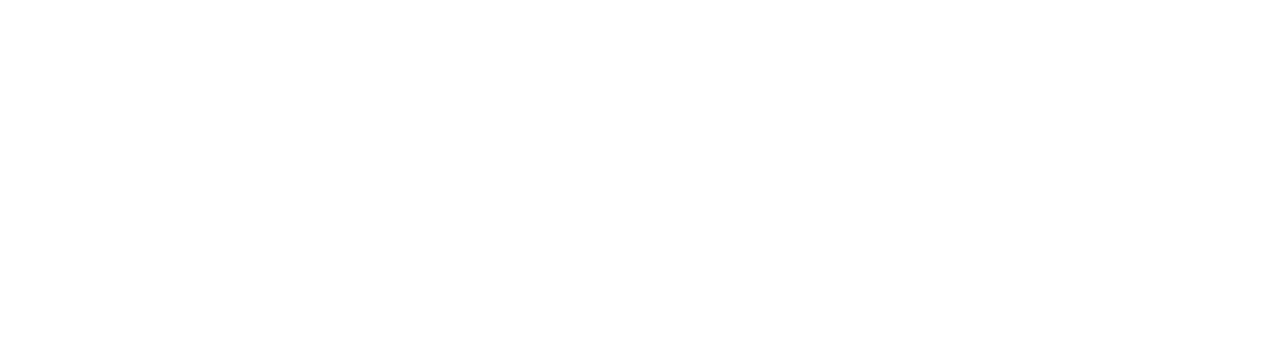
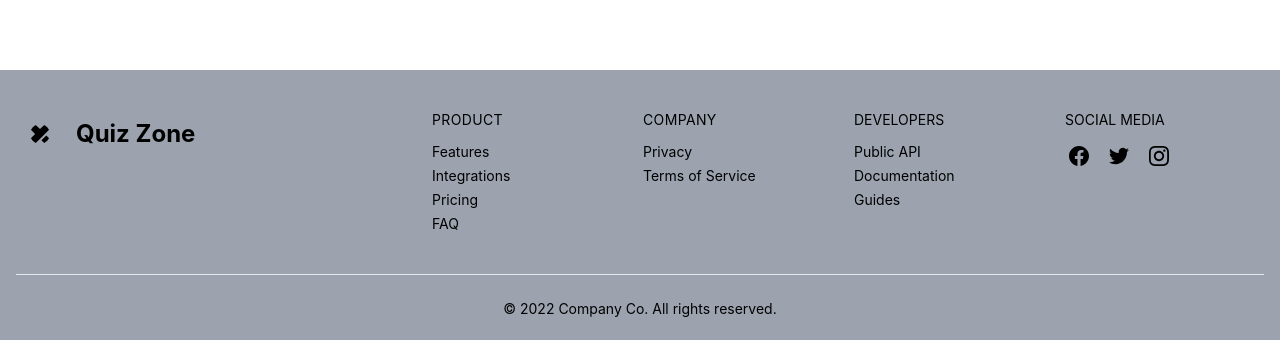
Before and after one commit to ripassorker2/quiz-zone, a React (Create React App) app: page / in a window 1280 px wide. Shown: the part 678-1018 px from the top of the page. Before the commit the page ends 800 px from the top, so only its background shows below. Built offline with nearby package versions, Linux system fonts and the light colour scheme.

Commit message:
added footet and blogs

```diff
--- a/src/components/Blogs/Blogs.jsx
+++ b/src/components/Blogs/Blogs.jsx
@@ -3,7 +3,7 @@
 const Blogs = () => {
   return (
     <div>
-      {/* <div className="flex items-center justify-center">
+      <div className="flex items-center justify-center">
         <div className="bg-white">
           <div className="w-full container flex flex-col justify-center px-4 py-8 mx-auto md:p-8">
             <h2 className="text-2xl font-semibold">
@@ -13,7 +13,7 @@
               React Interview Questions And Answers
             </p>
             <div className="space-y-4 w-full">
-              <details className=" rounded-lg ring-1 ring-purple-600">
+              <details className=" rounded-lg ring-1 ring-purple-600 ">
                 <summary className="px-4 py-6">
                   What is the purpose of react router?
                 </summary>
@@ -55,7 +55,7 @@
             </div>
           </div>
         </div>
-      </div> */}
+      </div>
     </div>
   );
 };
--- a/src/components/Footer/Footer.js
+++ b/src/components/Footer/Footer.js
@@ -3,7 +3,7 @@
 const Footer = () => {
   return (
     <div>
-      {/* <footer className="px-4 divide-y bg-gray-400">
+      <footer className="px-4 divide-y bg-gray-400">
         <div className="container flex flex-col justify-between py-10 mx-auto space-y-8 lg:flex-row lg:space-y-0">
           <div className="lg:w-1/3">
             <a
@@ -143,7 +143,7 @@
         <div className="py-6 text-sm text-center dark:text-gray-400">
           © 2022 Company Co. All rights reserved.
         </div>
-      </footer> */}
+      </footer>
     </div>
   );
 };
--- a/src/components/Home/Home.jsx
+++ b/src/components/Home/Home.jsx
@@ -3,7 +3,7 @@
 const Home = () => {
   return (
     <div>
-      {/* <section className="dark:bg-gray-800 dark:text-gray-100">
+      <section className="dark:bg-gray-800 dark:text-gray-100">
         <div className="container flex flex-col justify-center p-6 mx-auto sm:py-12 lg:p-32 lg:flex-row lg:justify-between">
           <div className="flex flex-col justify-center p-6 text-center rounded-sm lg:max-w-md xl:max-w-lg lg:text-left">
             <h1 className="text-4xl font-bold leading-none sm:text-6xl">
@@ -33,7 +33,7 @@
             />
           </div>
         </div>
-      </section> */}
+      </section>
     </div>
   );
 };
```
